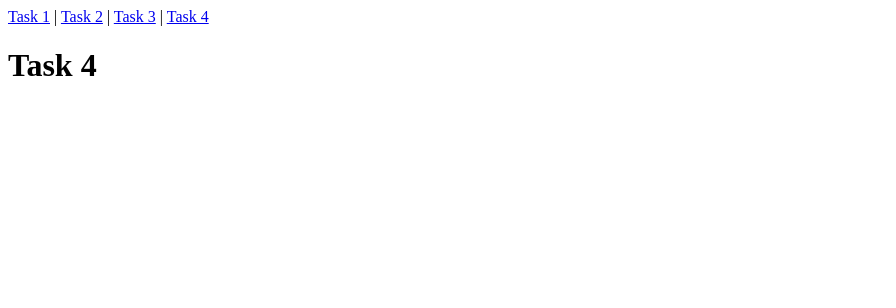
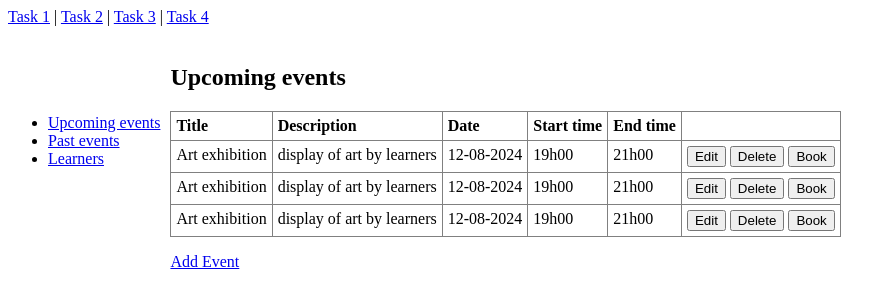
Before and after one commit to rodwanb/ict2613-assignment4, a PHP site: page /task4.php in a window 1280 px wide. Shown: the top 308 px of the page, without its empty margins (0-896 px from the left). Run offline with PHP 8.4, Linux system fonts and the light colour scheme; data that the repository does not hold is empty.

Commit message:
work in progress task 4

```diff
--- a/menu.inc
+++ b/menu.inc
@@ -1 +1,3 @@
+<div style="text-align: left;">
 <a href="task1.php">Task 1</a> | <a href="task2.php">Task 2</a> | <a href="task3.php">Task 3</a> | <a href="task4.php">Task 4</a>
+</div>
--- a/task4.php
+++ b/task4.php
@@ -1,13 +1,100 @@
+<?php
+$events = [
+    [
+        'title' => 'Art exhibition',
+        'description' => 'display of art by learners',
+        'date' => '12-08-2024',
+        'start_time' => '19h00',
+        'end_time' => '21h00'
+    ],
+    [
+        'title' => 'Art exhibition',
+        'description' => 'display of art by learners',
+        'date' => '12-08-2024',
+        'start_time' => '19h00',
+        'end_time' => '21h00'],
+    [
+        'title' => 'Art exhibition',
+        'description' => 'display of art by learners',
+        'date' => '12-08-2024',
+        'start_time' => '19h00',
+        'end_time' => '21h00'
+    ]
+];
+?>
 <!DOCTYPE html>
 <html>
     <head>
         <title>Assignment 4 - Task 4</title>
+        <link rel="stylesheet" href="styles.css">
     </head>
 
     <body>
         <?php include 'menu.inc'; ?>
 
-    <h1>Task 4</h1>
+
+        <aside style="float: left; padding-right: 10px;">
+            <!--            <h1>Categories</h1>-->
+            <br><br><br><br>
+            <nav>
+                <ul>
+                    <li>
+                        <a href="task4.php">Upcoming events</a>
+                    </li>
+                    <li>
+                        <a href="task4.php">Past events</a>
+                    </li>
+                    <li>
+                        <a href="task4.php">Learners</a>
+                    </li>
+                </ul>
+            </nav>
+        </aside>
+
+        <!--        <div style="text-align: center">
+                    <a href="task1.php">Events</a> | <a href="task1.php">Learners</a>
+                </div>-->
+
+        <section style="float: left;">
+            <!-- display a table of events -->
+            <br>
+            <h1>Upcoming events</h1>
+            <table border="1" style="border-collapse: collapse;">
+                <tr>
+                    <th>Title</th>
+                    <th>Description</th>
+                    <th>Date</th>
+                    <th>Start time</th>
+                    <th>End time</th>
+                    <th>&nbsp;</th>
+                </tr>
+                <?php foreach ($events as $event) : ?>
+                    <tr>
+                        <td><?php echo $event['title']; ?></td>
+                        <td><?php echo $event['description']; ?></td>
+                        <td><?php echo $event['date']; ?></td>
+                        <td><?php echo $event['start_time']; ?></td>
+                        <td><?php echo $event['end_time']; ?></td>
+                        <td>
+                            <label>
+                                <form action="." method="post">
+                                    <input type="hidden" name="action"
+                                           value="delete_product">
+                                    <input type="hidden" name="product_id"
+                                           value="<?php echo $product['productID']; ?>">
+                                    <input type="hidden" name="category_id"
+                                           value="<?php echo $product['categoryID']; ?>">
+                                    <input type="submit" value="Edit">
+                                    <input type="submit" value="Delete">
+                                    <input type="submit" value="Book">
+                                </form>
+                            </label>
+                        </td>
+                    </tr>
+                <?php endforeach; ?>
+            </table>
+            <p><a href="index.php?action=show_add_form">Add Event</a></p>
+        </section>
 
     </body>
 </html>
```
Also changed, not shown: styles.css (+10 -0 lines). Lines whose indentation alone changed are shown as unchanged.
